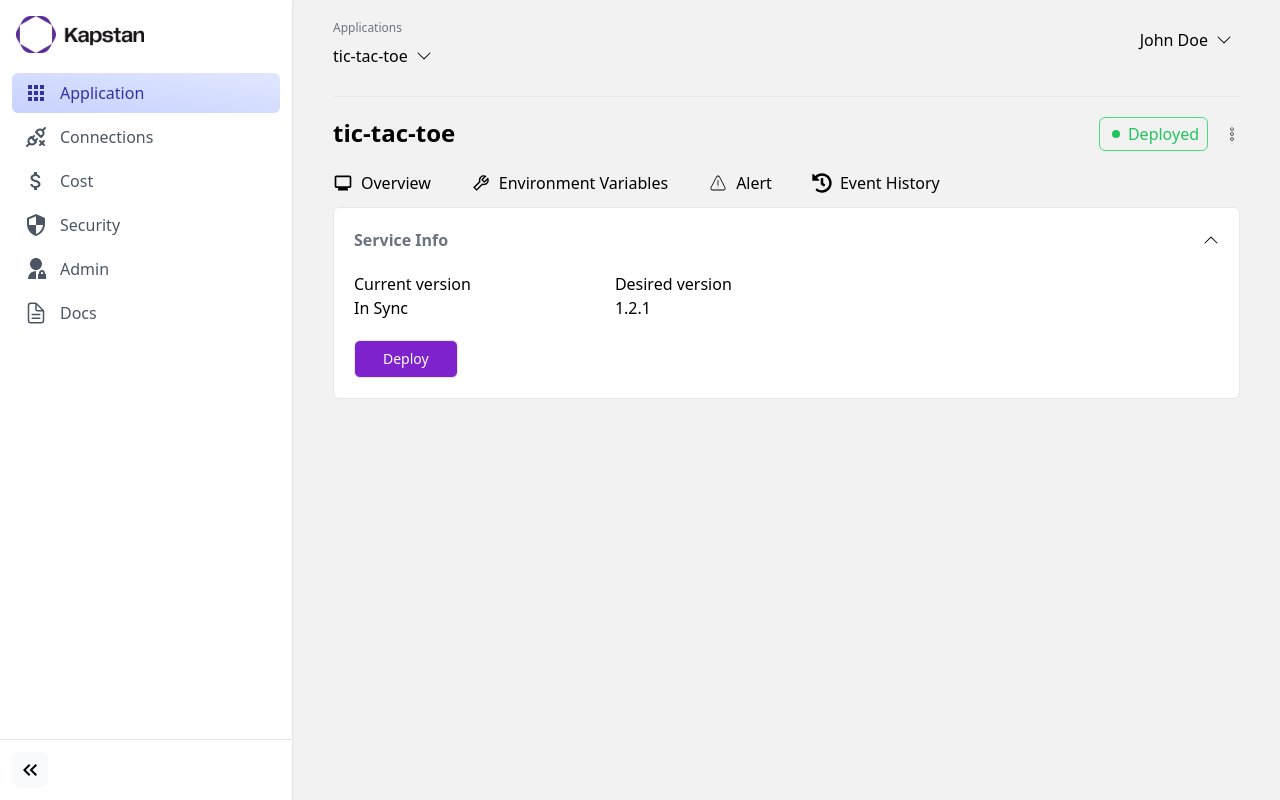
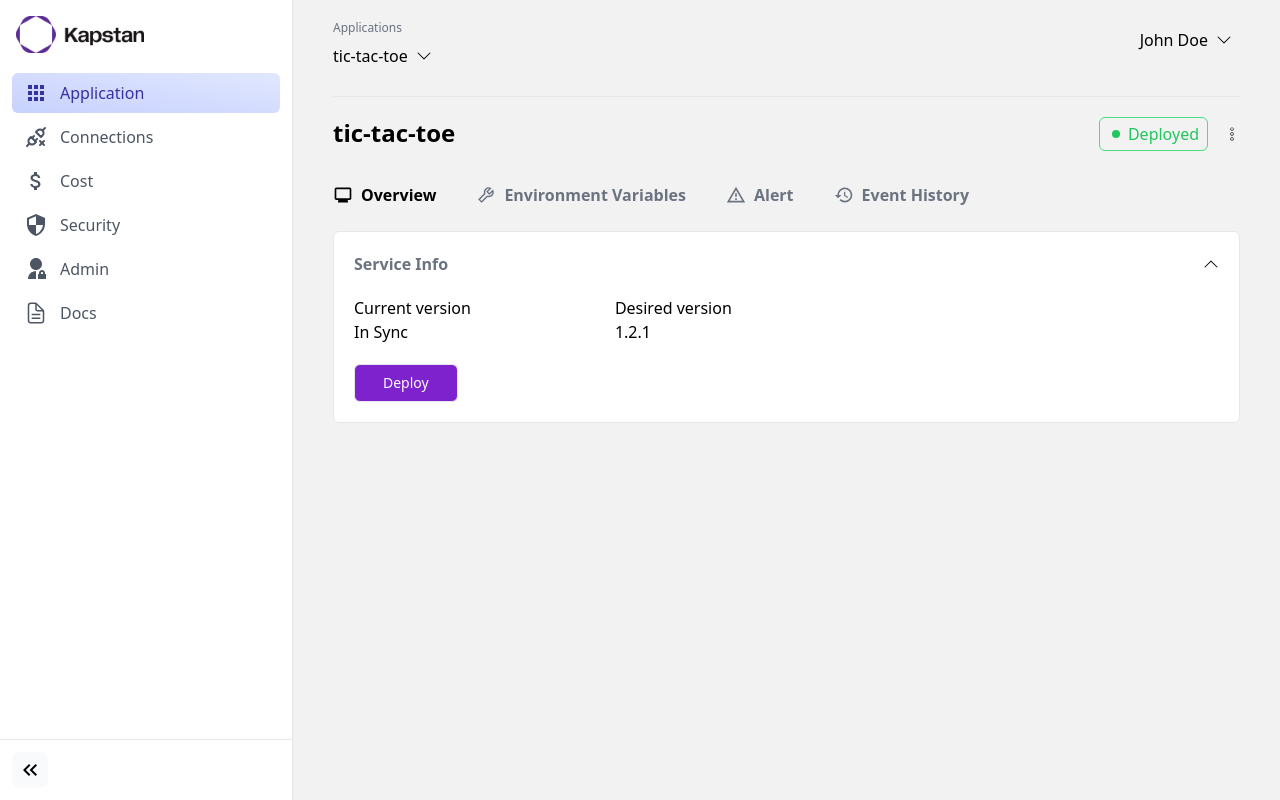
Before and after one commit to rohangore1999/devsecops-dashboard, a React (Create React App) app: page / in a window 1280 px wide. Built offline with nearby package versions, Linux system fonts and the light colour scheme.

Commit message:
Tab component added

```diff
--- a/src/components/Dashboard/index.js
+++ b/src/components/Dashboard/index.js
@@ -2,51 +2,17 @@ import React from "react";
 import { CiMenuKebab } from "react-icons/ci";
 import { MdMonitor } from "react-icons/md";
 import { AiOutlineTool } from "react-icons/ai";
-import { CiWarning } from "react-icons/ci";
-import { FaHistory } from "react-icons/fa";
+import { MdOutlineWarningAmber } from "react-icons/md";
+import { MdHistory } from "react-icons/md";
 import { BsChevronUp } from "react-icons/bs";
 
 // Components
 import StatusLabel from "../StatusLabel";
 import Paper from "../Paper";
+import { Tab, Tabs } from "../Tabs";
 
 const Dashboard = () => {
-  return (
-    <div className="py-5">
-      {/* Title and Status */}
-      <div className="flex justify-between">
-        <p className="font-bold text-2xl">tic-tac-toe</p>
-
-        <div className="flex items-center space-x-4">
-          <StatusLabel status="deployed" filled />
-          <CiMenuKebab className="cursor-pointer" />
-        </div>
-      </div>
-
-      {/* Menu Items */}
-      <div className="flex space-x-10 mt-5 mb-3">
-        <div className="flex items-center space-x-2">
-          <MdMonitor className="text-xl" />
-          <p>Overview</p>
-        </div>
-
-        <div className="flex items-center space-x-2">
-          <AiOutlineTool className="text-xl" />
-          <p>Environment Variables</p>
-        </div>
-
-        <div className="flex items-center space-x-2">
-          <CiWarning className="text-xl" />
-          <p>Alert</p>
-        </div>
-
-        <div className="flex items-center space-x-2">
-          <FaHistory className="text-xl" />
-          <p>Event History</p>
-        </div>
-      </div>
-
-      {/* Details */}
+  const Tab1Content = () => (
     <Paper>
       <div className="flex justify-between items-center">
         <p className="text-gray-500 font-bold">Service Info</p>
@@ -70,6 +36,50 @@ const Dashboard = () => {
         Deploy
       </button>
     </Paper>
+  );
+
+  return (
+    <div className="py-5">
+      {/* Title and Status */}
+      <div className="flex justify-between">
+        <p className="font-bold text-2xl">tic-tac-toe</p>
+
+        <div className="flex items-center space-x-4">
+          <StatusLabel status="deployed" filled />
+          <CiMenuKebab className="cursor-pointer" />
+        </div>
+      </div>
+
+      {/* Menu Items */}
+      <Tabs>
+        <Tab component={<Tab1Content />} active>
+          <div className="flex items-center space-x-2">
+            <MdMonitor className="text-xl" />
+            <p>Overview</p>
+          </div>
+        </Tab>
+
+        <Tab component="content of tab 2">
+          <div className="flex items-center space-x-2">
+            <AiOutlineTool className="text-xl" />
+            <p>Environment Variables</p>
+          </div>
+        </Tab>
+
+        <Tab component="content of tab 3">
+          <div className="flex items-center space-x-2">
+            <MdOutlineWarningAmber className="text-xl" />
+            <p>Alert</p>
+          </div>
+        </Tab>
+
+        <Tab component="content of tab 4">
+          <div className="flex items-center space-x-2">
+            <MdHistory className="text-xl" />
+            <p>Event History</p>
+          </div>
+        </Tab>
+      </Tabs>
     </div>
   );
 };
--- /dev/null
+++ b/src/components/Tabs/index.js
@@ -0,0 +1,55 @@
+import React, { useState } from "react";
+
+export function Tabs({ children }) {
+  console.log({ children });
+
+  // To find the active tab
+  const findActiveTab = (tabs) => tabs.findIndex((tab) => tab.props.active);
+
+  const [activeTab, setActiveTab] = useState(findActiveTab(children));
+
+  return (
+    <>
+      <div className="flex space-x-10 mt-5 mb-3">
+        {children.map((tab, i) => (
+          <Tab
+            key={`tab-{i}`}
+            currentTab={i}
+            activeTab={activeTab}
+            setActiveTab={setActiveTab}
+          >
+            {tab.props.children}
+          </Tab>
+        ))}
+      </div>
+
+      <div>
+        {children.map((tab, i) => {
+          return (
+            <div className={` ${i === activeTab ? "visible" : "hidden"}`}>
+              {tab.props.component}
+            </div>
+          );
+        })}
+      </div>
+    </>
+  );
+}
+
+export function Tab({ children, activeTab, currentTab, setActiveTab }) {
+  return (
+    <>
+      <div
+        className={`py-3 rounded cursor-pointer
+      ${
+        activeTab === currentTab ? "font-bold" : "font-semibold text-gray-500"
+      }`}
+        onClick={() => setActiveTab(currentTab)}
+      >
+        {children}
+      </div>
+    </>
+  );
+}
+
+Tab.displayName = "Tab";
```
Lines whose indentation alone changed are shown as unchanged.
